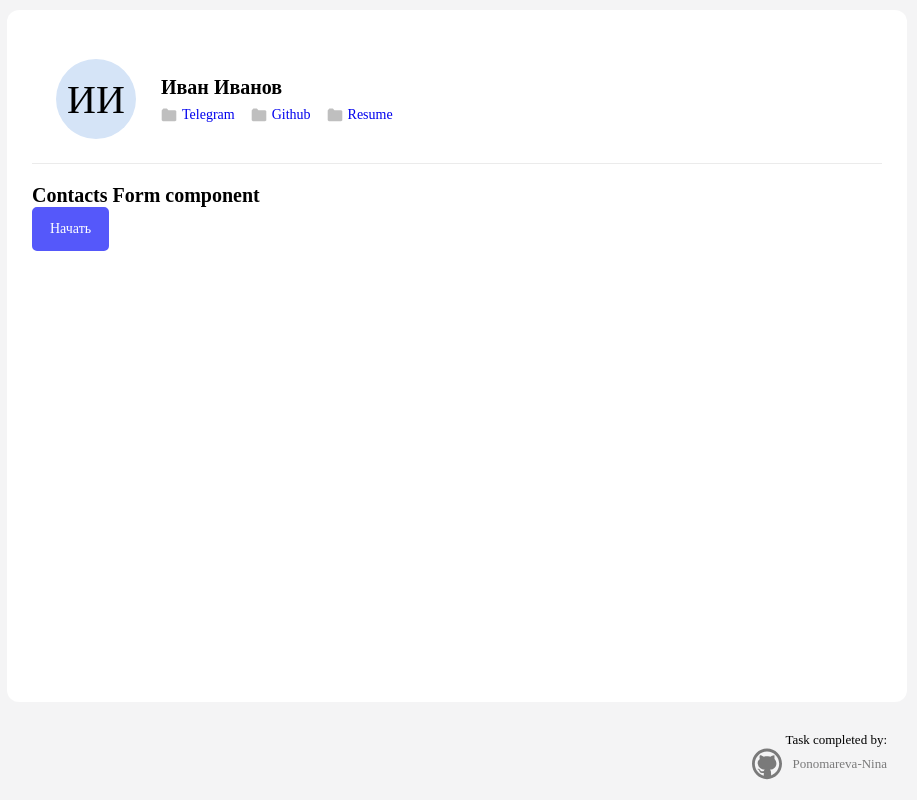
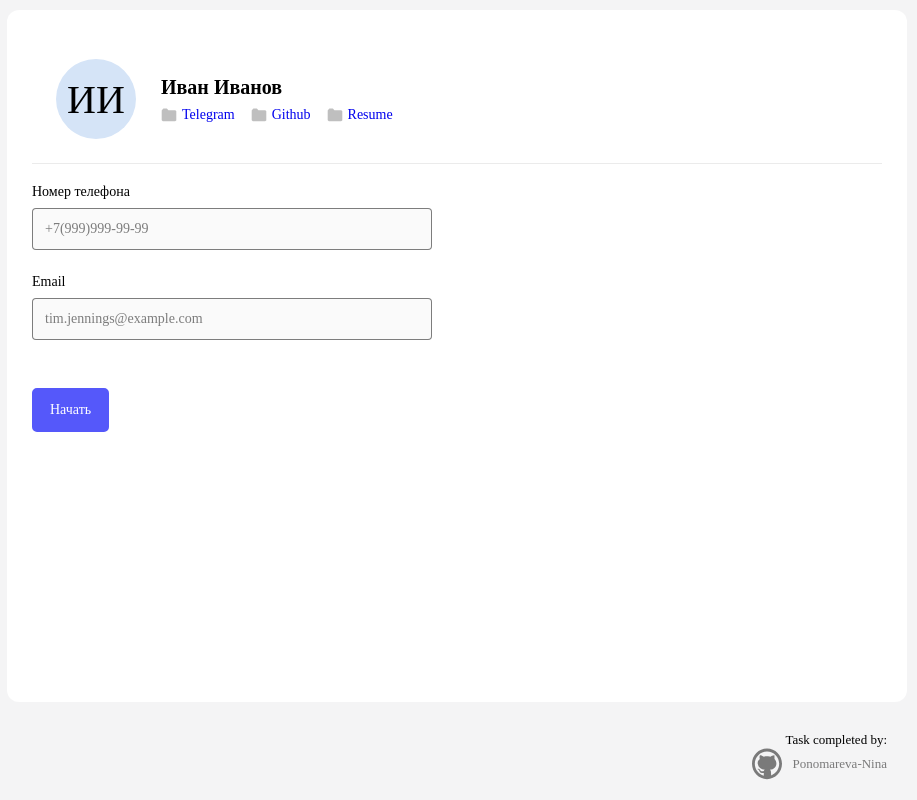
Before and after one commit to Ponomareva-Nina/FrontCloudCamp, a React (Create React App) app: page /#/ in a window 1280 px wide. Shown: the whole page, without its empty margins (183-1100 px from the left). Built offline with nearby package versions, Linux system fonts and the light colour scheme; a web font is replaced by a local one.

Commit message:
feat: implement main page

```diff
--- /dev/null
+++ b/src/components/Profile/ContactForm/ContactForm.module.scss
@@ -0,0 +1,12 @@
+.form {
+  display: flex;
+  flex-direction: column;
+  gap: 2.4rem;
+}
+
+.field {
+  max-width: 40rem;
+  display: flex;
+  flex-direction: column;
+  gap: .8rem;
+}
--- a/src/components/Profile/ContactForm/ContactForm.tsx
+++ b/src/components/Profile/ContactForm/ContactForm.tsx
@@ -1,3 +1,56 @@
+import { Field, Form, Formik } from "formik";
+import * as Yup from "yup";
+import cn from "classnames";
+import styles from "./ContactForm.module.scss";
+import { useAppSelector } from "../../../redux/redux-hooks";
+
+const Validation = Yup.object().shape({
+  phone: Yup.string().min(11, "Too Short!").max(11, "Too Long!").required("Required"),
+  email: Yup.string().email("Invalid email").required("Required"),
+});
+
 export const ContactForm = () => {
-  return <h1>Contacts Form component</h1>;
+  const user = useAppSelector((state) => state.user.entity);
+  return (
+    <Formik
+      initialValues={{ phone: user ? user.phone : "", email: user ? user.email : "" }}
+      onSubmit={() => {}}
+      validationSchema={Validation}
+      enableReinitialize
+    >
+      {({ errors, touched }) => (
+        <Form className={styles.form}>
+          <label htmlFor="phone" className={styles.field}>
+            <p>Номер телефона</p>
+            <Field
+              id="phone"
+              type="tel"
+              name="phone"
+              placeholder="Phone number"
+              className={cn("text-input")}
+              disabled
+            />
+          </label>
+          {errors.phone && touched.phone && <div className="error">{errors.phone}</div>}
+
+          <label htmlFor="email" className={styles.field}>
+            <p>Email</p>
+            <Field
+              id="email"
+              type="email"
+              name="email"
+              placeholder="Email"
+              className={cn("text-input")}
+              disabled
+            />
+          </label>
+          {errors.email && touched.email && <div className="error">{errors.email}</div>}
+
+          <button type="submit" className="hidden">
+            Submit
+          </button>
+        </Form>
+      )}
+    </Formik>
+  );
 };
--- a/src/components/UI/Button/Button.module.scss
+++ b/src/components/UI/Button/Button.module.scss
@@ -3,7 +3,7 @@
   padding: 1.2rem 1.6rem;
   border-radius: 0.5rem;
   border: 2px solid var(--bg-btn-color);
-  min-width: fit-content;
+  width: fit-content;
   text-transform: capitalize;
   transition: all .3s ease;
   user-select: none;
--- a/src/index.scss
+++ b/src/index.scss
@@ -76,3 +76,23 @@ label {
     cursor: pointer;
   }
 }
+
+.hidden {
+  display: none;
+}
+
+.error {
+  color: red;
+}
+
+.text-input {
+  border: 1px solid var(--auxiliary-color);
+  border-radius: .4rem;
+  padding: 1.2rem;
+}
+
+:disabled {
+  cursor: default;
+  pointer-events: none;
+  color: var(--auxiliary-color);
+}
--- a/src/pages/MainPage/MainPage.module.scss
+++ b/src/pages/MainPage/MainPage.module.scss
@@ -0,0 +1,5 @@
+.container {
+  display: flex;
+  flex-direction: column;
+  gap: 4.8rem;
+}
--- a/src/pages/MainPage/MainPage.tsx
+++ b/src/pages/MainPage/MainPage.tsx
@@ -6,7 +6,9 @@ export const MainPage = () => {
   return (
     <div className={styles.container}>
       <Profile />
-      <Button appearance="normal">Начать</Button>
+      <Button id="button-start" appearance="normal">
+        Начать
+      </Button>
     </div>
   );
 };
```
Also changed, not shown: .eslintrc.json.
